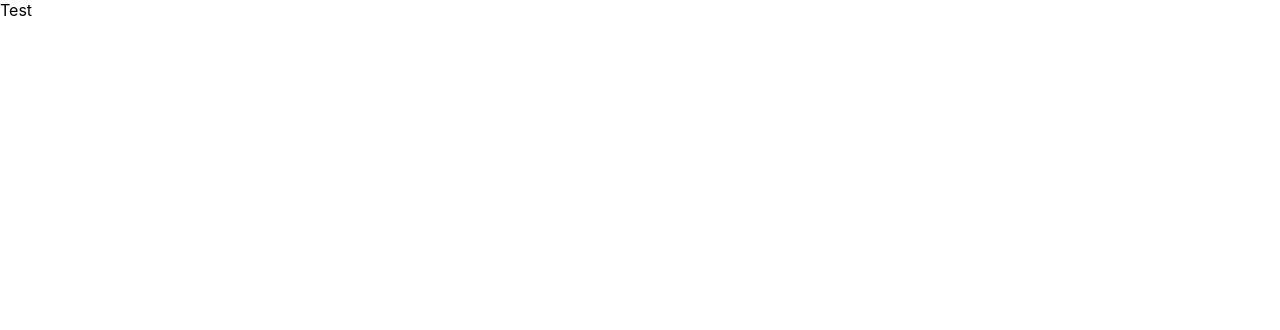
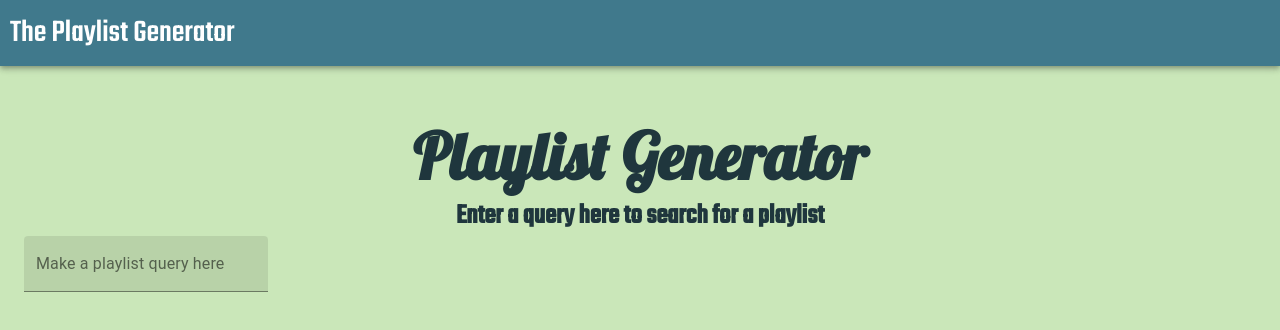
Before and after one commit to JosticeMan/theplaylistgenerator, a React (Create React App) app in the folder client/: page /#/ in a window 1280 px wide. Shown: the top 330 px of the page. Built offline with nearby package versions, Linux system fonts and the light colour scheme.

Commit message:
[PL-5] Landing page changes and search bar introduction

```diff
--- a/client/package.json
+++ b/client/package.json
@@ -3,6 +3,7 @@
   "version": "0.1.0",
   "private": true,
   "dependencies": {
+    "@material-ui/core": "^4.11.4",
     "@testing-library/jest-dom": "^5.14.1",
     "@testing-library/react": "^11.2.7",
     "@testing-library/user-event": "^12.8.3",
@@ -11,6 +12,7 @@
     "react-redux": "^7.2.4",
     "react-router-dom": "^5.2.0",
     "react-scripts": "4.0.3",
+    "react-select": "^4.3.1",
     "redux": "^4.1.0",
     "redux-thunk": "^2.3.0",
     "web-vitals": "^1.1.2"
--- a/client/src/App.css
+++ b/client/src/App.css
@@ -1,38 +1,8 @@
-.App {
-  text-align: center;
+.MuiAppBar-colorPrimary {
+    background-color: #40798C !important;
 }
 
-.App-logo {
-  height: 40vmin;
-  pointer-events: none;
+.app-bar-container {
+    padding: 10px;
+    font-size: 2em;
 }
-
-@media (prefers-reduced-motion: no-preference) {
-  .App-logo {
-    animation: App-logo-spin infinite 20s linear;
-  }
-}
-
-.App-header {
-  background-color: #282c34;
-  min-height: 100vh;
-  display: flex;
-  flex-direction: column;
-  align-items: center;
-  justify-content: center;
-  font-size: calc(10px + 2vmin);
-  color: white;
-}
-
-.App-link {
-  color: #61dafb;
-}
-
-@keyframes App-logo-spin {
-  from {
-    transform: rotate(0deg);
-  }
-  to {
-    transform: rotate(360deg);
-  }
-}
--- a/client/src/App.js
+++ b/client/src/App.js
@@ -2,14 +2,20 @@ import React, { Component } from 'react';
 import './App.css';
 import { connect } from 'react-redux';
 import { HashRouter as Router, Route, Switch } from 'react-router-dom';
-import {LandingPageContainer} from "./containers/LandingPageContainer";
+import {SearchPageContainer} from "./containers/SearchPageContainer";
+import AppBar from "@material-ui/core/AppBar";
 
 class App extends Component {
   render() {
     return (
         <Router>
+            <AppBar className={"app-bar-container"} position="static">
+                <div>
+                    The Playlist Generator
+                </div>
+            </AppBar>
             <Switch>
-                <Route exact path='/' component={LandingPageContainer} />
+                <Route exact path='/' component={SearchPageContainer} />
             </Switch>
         </Router>
     )
--- a/client/src/components/LandingPage.js
+++ /dev/null
@@ -1,11 +0,0 @@
-import React, { Component } from 'react';
-
-export class LandingPage extends Component {
-    render() {
-        return (
-            <div>
-                Test
-            </div>
-        )
-    }
-}
--- /dev/null
+++ b/client/src/components/SearchBar.js
@@ -0,0 +1,20 @@
+import React, { Component } from 'react';
+import "../css/searchpage/SearchPage.css";
+import TextField from "@material-ui/core/TextField";
+import Container from "@material-ui/core/Container";
+
+export class SearchBar extends Component {
+    render() {
+        return (
+            <div className="search-bar-container">
+                <Container className="search-container">
+                    <TextField
+                        label="Make a playlist query here"
+                        onChange={() => {}}
+                        variant="filled"
+                    />
+                </Container>
+            </div>
+        )
+    }
+}
--- /dev/null
+++ b/client/src/components/SearchPage.js
@@ -0,0 +1,20 @@
+import React, { Component } from 'react';
+import "../css/searchpage/SearchPage.css";
+import Container from '@material-ui/core/Container';
+import {SearchBarContainer} from "../containers/SearchBarContainer";
+
+export class SearchPage extends Component {
+    render() {
+        return (
+            <div className="landing-root-container">
+                <Container className="header-container">
+                    Playlist Generator
+                </Container>
+                <Container className="subheader-container">
+                    Enter a query here to search for a playlist
+                </Container>
+                <SearchBarContainer />
+            </div>
+        )
+    }
+}
--- a/client/src/containers/LandingPageContainer.js
+++ b/client/src/containers/SearchBarContainer.js
@@ -1,5 +1,5 @@
 import { connect } from 'react-redux'
-import {LandingPage} from "../components/LandingPage";
+import {SearchBar} from "../components/SearchBar";
 
 const mapStateToProps = (state, ownProps) => ({
 
@@ -9,7 +9,7 @@ const mapDispatchToProps = {
 
 }
 
-export const LandingPageContainer = connect(
+export const SearchBarContainer = connect(
     mapStateToProps,
     mapDispatchToProps
-)(LandingPage)
+)(SearchBar)
--- /dev/null
+++ b/client/src/containers/SearchPageContainer.js
@@ -0,0 +1,15 @@
+import { connect } from 'react-redux'
+import {SearchPage} from "../components/SearchPage";
+
+const mapStateToProps = (state, ownProps) => ({
+
+})
+
+const mapDispatchToProps = {
+
+}
+
+export const SearchPageContainer = connect(
+    mapStateToProps,
+    mapDispatchToProps
+)(SearchPage)
--- /dev/null
+++ b/client/src/css/searchbar/SearchBar.css
@@ -0,0 +1,7 @@
+.search-bar-container {
+
+}
+
+.search-bar-container .search-container {
+    text-align: center;
+}
--- /dev/null
+++ b/client/src/css/searchpage/SearchPage.css
@@ -0,0 +1,19 @@
+@import url('https://fonts.googleapis.com/css2?family=Lobster&family=Teko:wght@500&display=swap');
+
+.landing-root-container {
+    color: #1F363D;
+}
+
+.landing-root-container .header-container {
+    text-align: center;
+    font-size: 4em;
+    font-weight: bold;
+    margin-top: 50px;
+    font-family: 'Lobster', cursive;
+}
+
+.landing-root-container .subheader-container {
+    text-align: center;
+    font-size: 1.75em;
+    font-weight: bold;
+}
--- a/client/src/index.css
+++ b/client/src/index.css
@@ -1,3 +1,5 @@
+@import url('https://fonts.googleapis.com/css2?family=Lobster&family=Teko:wght@500&display=swap');
+
 body {
   margin: 0;
   font-family: -apple-system, BlinkMacSystemFont, 'Segoe UI', 'Roboto', 'Oxygen',
@@ -5,6 +7,8 @@ body {
     sans-serif;
   -webkit-font-smoothing: antialiased;
   -moz-osx-font-smoothing: grayscale;
+  background-color: #CAE7B9;
+  font-family: 'Teko', sans-serif;
 }
 
 code {
```
Also changed, not shown: 1 other file (tests, documents, lock files or other folders).
